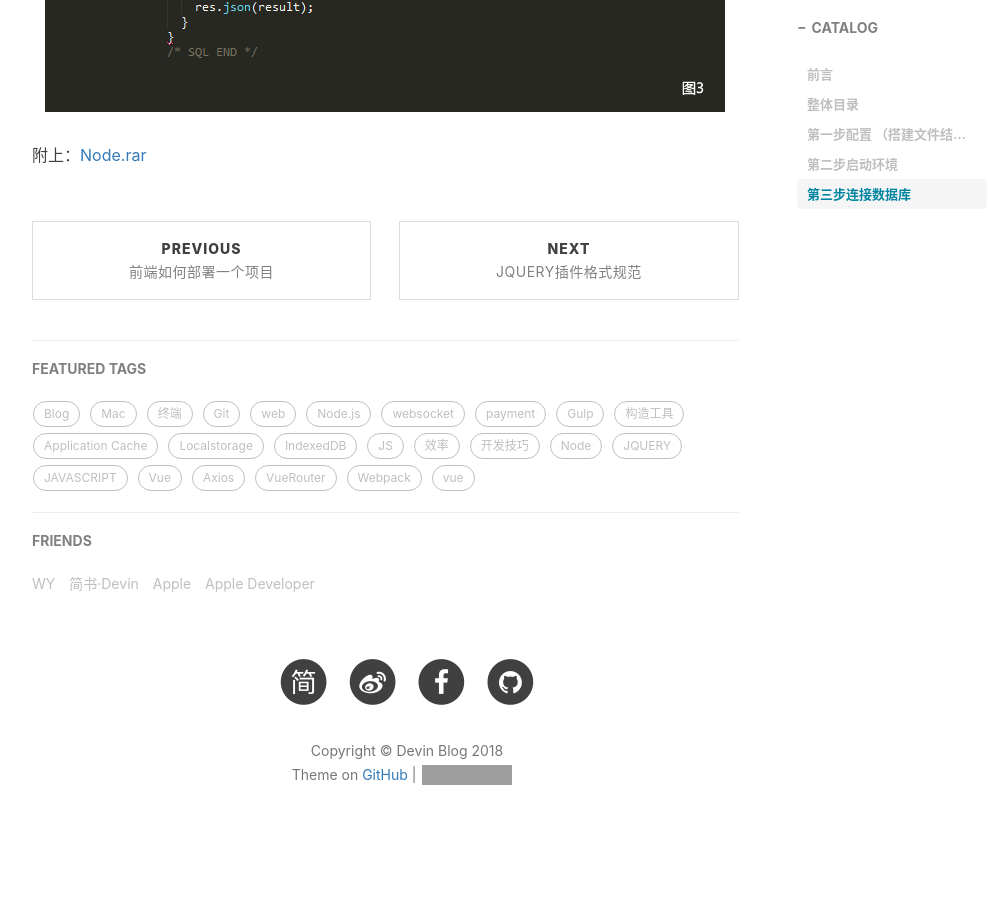
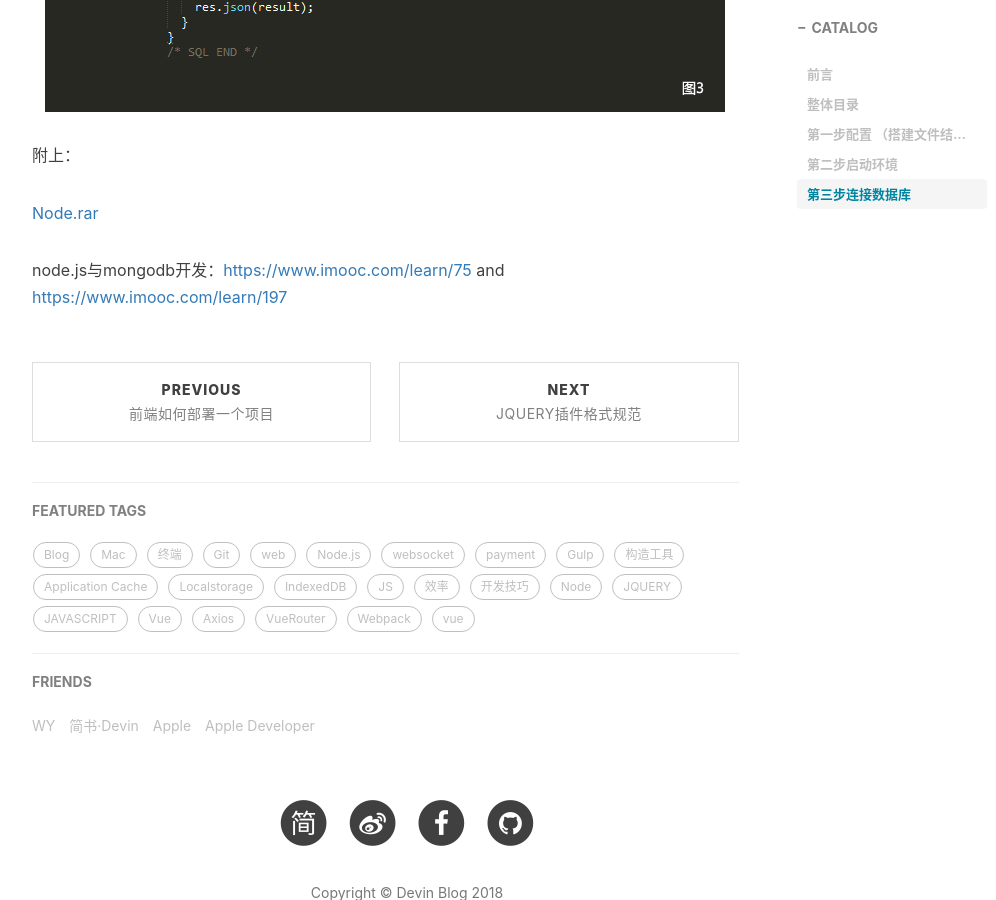
Before and after one commit to devin-huang/devin-huang.github.io, a Jekyll site: the page built from _posts/2017-08-12-Node.js搭建服务器与数据库连接.md, in a window 1280 px wide and 900 px high, scrolled down 4453 px. Shown: the whole window, without its empty margins (233-1229 px from the left). Built offline with Jekyll 4.4.1, drawn with Linux system fonts in a browser that asks for light colours; nearby versions of some CDN libraries; comment, search, counter and statistics services are not loaded; before the commit the page ends 5332 px from its top, so only the background shows below that; grey boxes are pictures that could not be loaded.

Commit message:
Update 2017-08-12-Node.js搭建服务器与数据库连接.md

```diff
--- a/_posts/2017-08-12-Node.js搭建服务器与数据库连接.md
+++ b/_posts/2017-08-12-Node.js搭建服务器与数据库连接.md
@@ -94,5 +94,8 @@ hbs.registerHelper('block', function(name) {
 
 ![](/img/pubilc/node-4.jpg)
 
+附上：
 
-附上：[Node.rar](/img/pubilc/Node.rar)
+[Node.rar](/img/pubilc/Node.rar)
+
+node.js与mongodb开发：[https://www.imooc.com/learn/75](https://www.imooc.com/learn/75) and [https://www.imooc.com/learn/197](https://www.imooc.com/learn/197)
```
